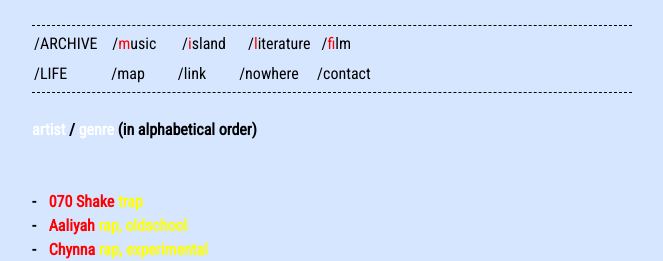
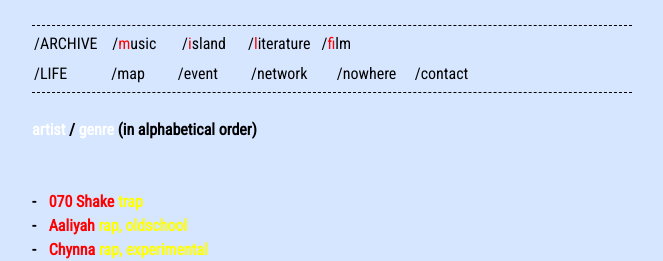
Before and after one commit to jeonghihi/commaneverends.github.io, a Jekyll site: the page built from list-music.md, in a window 1280 px wide. Shown: the top 261 px of the page, without its empty margins (308-971 px from the left). Built offline with Jekyll 4.4.1, drawn with Linux system fonts in a browser that asks for light colours; our own code applies the rules of GitHub Pages for plain Markdown files.

Commit message:
edit menu branches

```diff
--- a/_includes/header.html
+++ b/_includes/header.html
@@ -16,7 +16,8 @@
 	<div id="menu2" style="margin:2px; width:100%;">
 		<ul><a href="/#">/LIFE &nbsp;&nbsp;&nbsp;&nbsp;&nbsp;&nbsp;&nbsp;&nbsp;&nbsp;&nbsp;</a>
 		<a href="/map/">/map &nbsp;&nbsp;&nbsp;&nbsp;&nbsp;&nbsp;&nbsp;</a>
-		<a href="/link/">/link &nbsp;&nbsp;&nbsp;&nbsp;&nbsp;&nbsp;&nbsp;</a>
+		<a href="/event/">/event &nbsp;&nbsp;&nbsp;&nbsp;&nbsp;&nbsp;&nbsp;</a>
+		<a href="/network/">/network &nbsp;&nbsp;&nbsp;&nbsp;&nbsp;&nbsp;</a>
 		<a href="https://wedo.org/feminist-solidarity-for-a-collective-response-to-covid-19/" target="_blank">/nowhere &nbsp;&nbsp;&nbsp;</a>
 		<a href="/contact/">/contact &nbsp;&nbsp;&nbsp;</a>
 		</ul></div>
```
